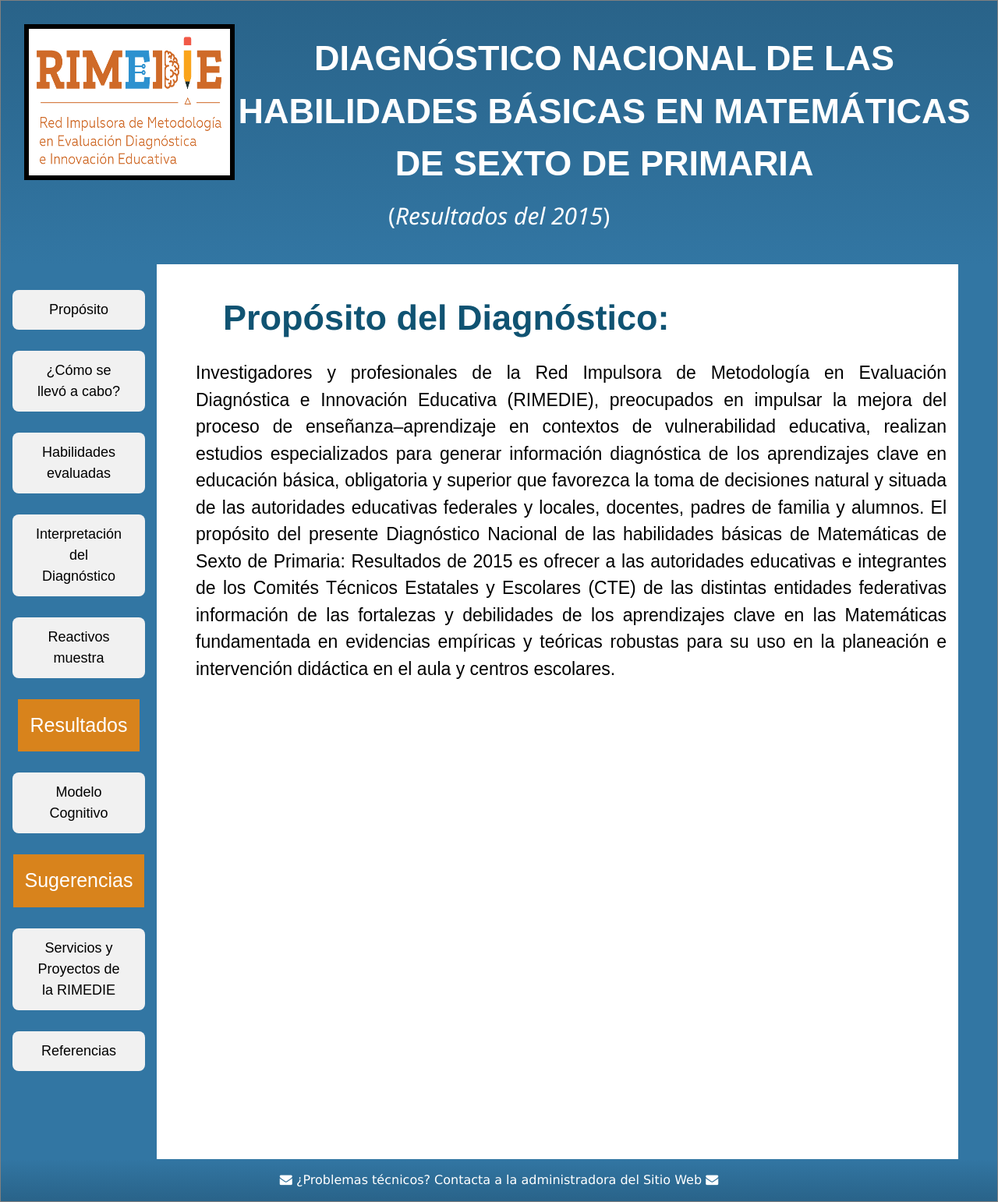
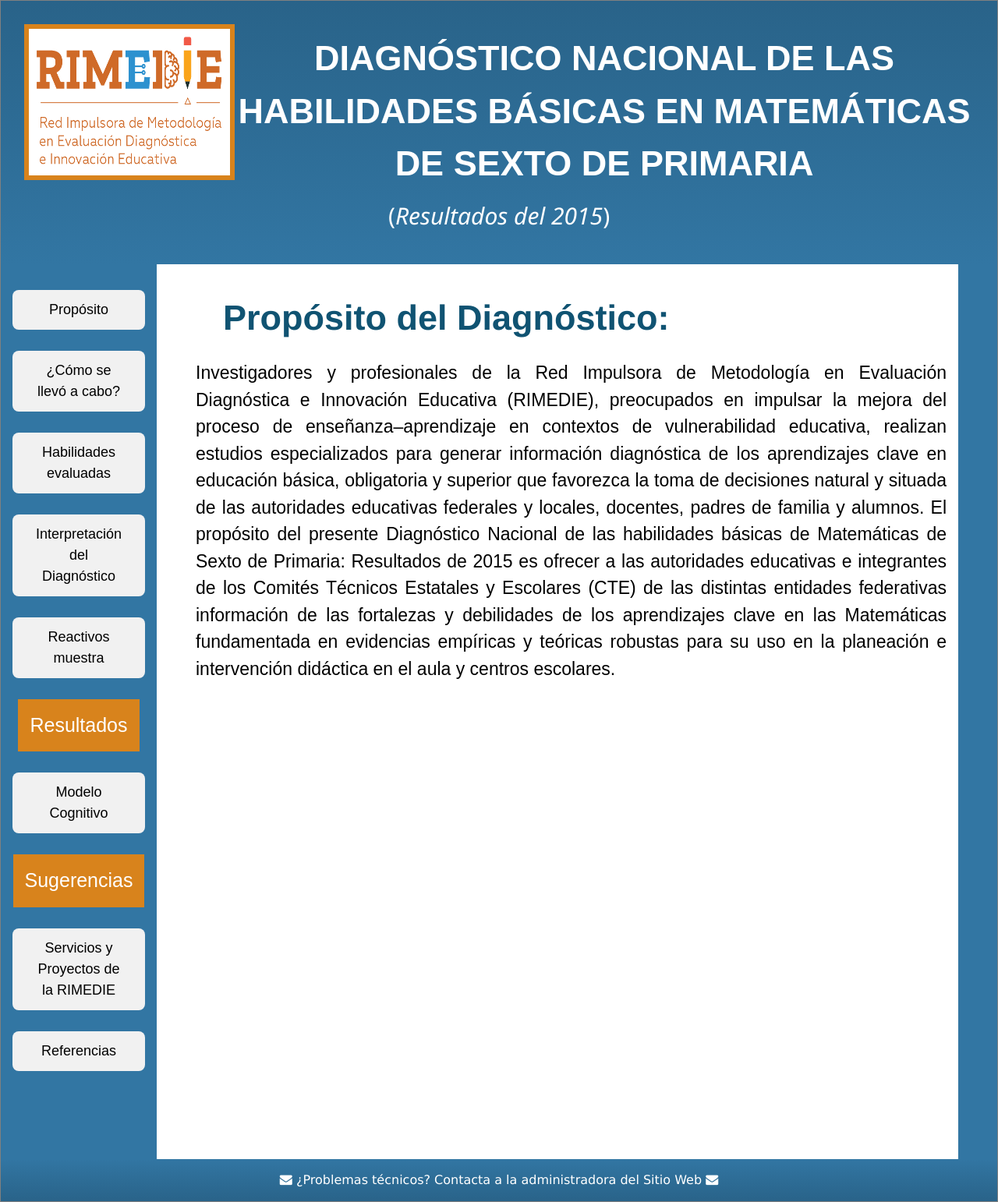
Before and after one commit to rimedie/rimedie.github.io, a Jekyll site: the page built from 1_Infografía.html, in a window 1280 px wide. Shown: the whole page at 78% size. Built offline with Jekyll 4.4.1, drawn with Linux system fonts in a browser that asks for light colours.

Commit message:
Update 1_Explorer.html

```diff
--- a/_layouts/1_Explorer.html
+++ b/_layouts/1_Explorer.html
@@ -269,7 +269,7 @@ p {
 
 <div class="container">
 <header>
-	<a href="https://rimedie.github.io/"><img class='displayed' style="float:left; background:white; border: 6px solid black; padding:10px;" height="200" width="270" src="/images_gral/rimedie_logo_small.png" alt="LogoRIMEDIE" ></a>
+	<a href="https://rimedie.github.io/"><img class='displayed' style="float:left; background:white; border: 6px solid #d8831c; padding:10px;" height="200" width="270" src="/images_gral/rimedie_logo_small.png" alt="LogoRIMEDIE" ></a>
 	<h1 style="font-family: sans-serif; font-size:3em; font-weight:bold;">DIAGNÓSTICO NACIONAL DE LAS HABILIDADES BÁSICAS EN MATEMÁTICAS DE SEXTO DE PRIMARIA</h1>
 	<h2>(<i>Resultados del 2015</i>)</h2>
 
```
